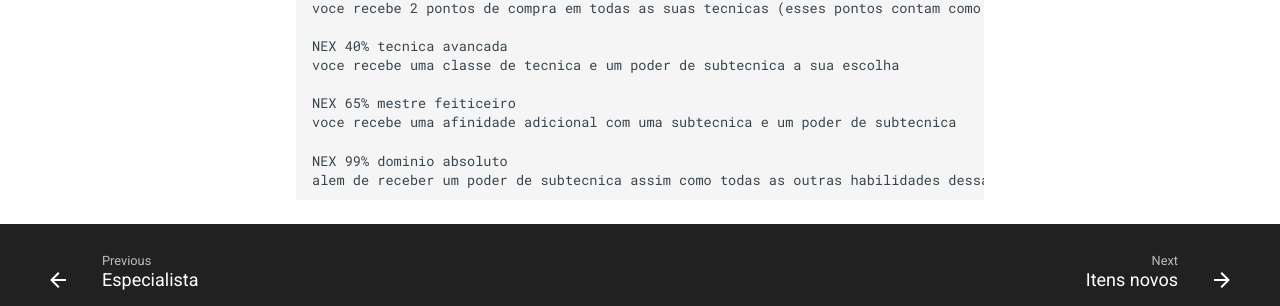
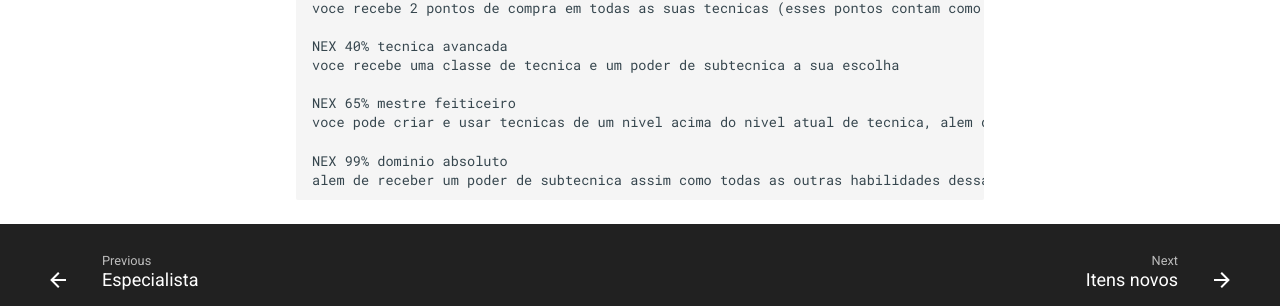
Before and after one commit to nerdolagens/SK-RPG-docs, an MkDocs documentation site: the page built from docs/character/classes/ocultista.md, in a window 1280 px wide and 900 px high, scrolled down 1770 px. Shown: the part 520-826 px from the top of the window. Built offline with MkDocs 1.6.1 and Material for MkDocs 9.7.7, drawn with Linux system fonts in a browser that asks for light colours; some of the changed text lies outside the part shown.

Commit message:
Update ocultista.md

```diff
--- a/docs/character/classes/ocultista.md
+++ b/docs/character/classes/ocultista.md
@@ -88,7 +88,7 @@ voce se aperfeicoou em desenvolver suas habilidades jujutsu aprimorando sua prop
     voce recebe uma classe de tecnica e um poder de subtecnica a sua escolha
 
     NEX 65% mestre feiticeiro
-    voce recebe uma afinidade adicional com uma subtecnica e um poder de subtecnica
+    voce pode criar e usar tecnicas de um nivel acima do nivel atual de tecnica, alem disso recebe um poder de subtecnica adicional
 
     NEX 99% dominio absoluto
     alem de receber um poder de subtecnica assim como todas as outras habilidades dessa trilha seu refinamento de energia chega a outro patamar, recebe +15 em ocultismo
```
